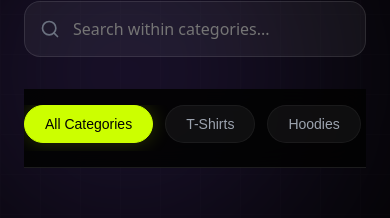
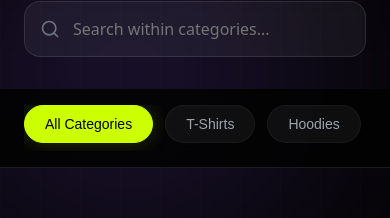
Before and after one commit to Mariam-mahmoud59/demo-ecommerce, a React (Vite) app: page /shop in a window 390 px wide. Shown: the part 186-404 px from the top of the page. Built offline with nearby package versions, Linux system fonts and the light colour scheme; no server answers.

Commit message:
Fix mobile responsiveness in Shop and Hero

```diff
--- a/src/pages/HomePage.css
+++ b/src/pages/HomePage.css
@@ -136,7 +136,7 @@
 
 .hero__title {
   font-family: var(--font-heading);
-  font-size: clamp(48px, 6vw, 84px);
+  font-size: clamp(36px, 10vw, 84px);
   font-weight: 900;
   line-height: 1.05;
   color: var(--light-text);
--- a/src/pages/ShopPage.css
+++ b/src/pages/ShopPage.css
@@ -190,7 +190,7 @@
 
 .shop-grid {
   display: grid;
-  grid-template-columns: repeat(auto-fill, minmax(280px, 1fr));
+  grid-template-columns: repeat(auto-fill, minmax(min(100%, 280px), 1fr));
   gap: 24px;
 }
 
@@ -235,3 +235,12 @@
   box-shadow: 0 0 20px rgba(204, 255, 0, 0.3);
   z-index: 40;
 }
+
+@media (max-width: 768px) {
+  .shop-sticky-nav {
+    margin-left: -24px;
+    margin-right: -24px;
+    padding-left: 24px;
+    padding-right: 24px;
+  }
+}
```
